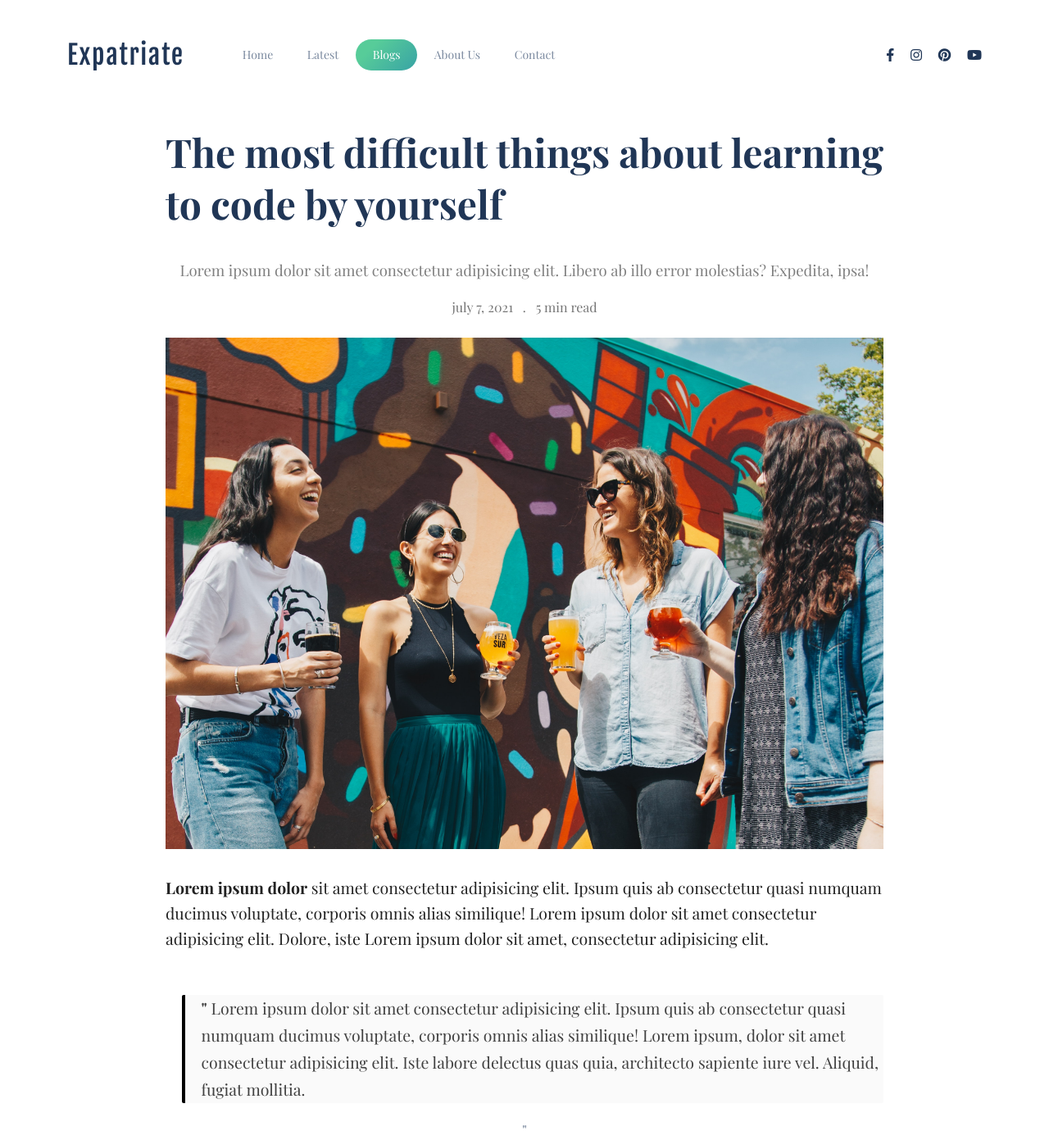
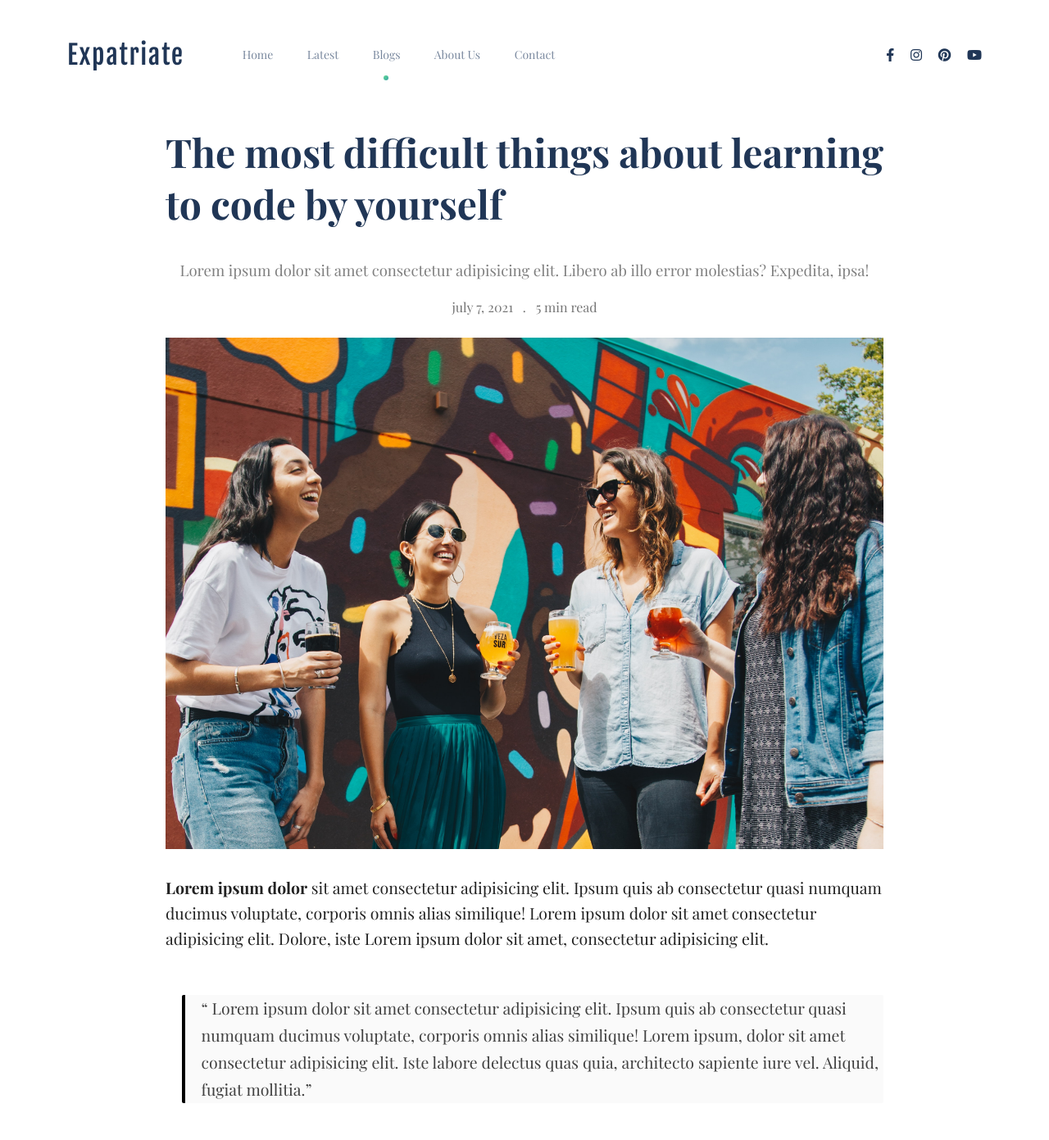
Before and after one commit to afifa1819/project, a plain HTML site: page blogs/article.html in a window 1280 px wide. Shown: the top 1391 px of the page at 82% size. Drawn offline with nearby package versions, Linux system fonts and the light colour scheme.

Commit message:
Update article.html

```diff
--- a/blogs/article.html
+++ b/blogs/article.html
@@ -31,7 +31,7 @@
                             <li class="nav-item">
                                 <a href="index.html" class="nav-link">Latest</a>
                             </li>
-                            <li class="nav-item dropdown active">
+                            <li class="nav-item  active-link">
                                 <a href="index.html" class="nav-link ">Blogs</a>
 
                             </li>
@@ -94,7 +94,7 @@
 		<article>
 			<p><strong>Lorem ipsum dolor</strong>  sit amet consectetur adipisicing elit. Ipsum quis ab consectetur quasi numquam ducimus voluptate, corporis omnis alias similique! Lorem ipsum dolor sit amet consectetur adipisicing elit. Dolore, iste Lorem ipsum dolor sit amet, consectetur adipisicing elit.</p>
 			<p>
-               <blockquote><strong>"</strong> Lorem ipsum dolor sit amet consectetur adipisicing elit. Ipsum quis ab consectetur quasi numquam ducimus voluptate, corporis omnis alias similique! Lorem ipsum, dolor sit amet consectetur adipisicing elit. Iste labore delectus quas quia, architecto sapiente iure vel. Aliquid, fugiat mollitia.</blockquote><strong>"</strong> </p>
+               <blockquote class="quote"> Lorem ipsum dolor sit amet consectetur adipisicing elit. Ipsum quis ab consectetur quasi numquam ducimus voluptate, corporis omnis alias similique! Lorem ipsum, dolor sit amet consectetur adipisicing elit. Iste labore delectus quas quia, architecto sapiente iure vel. Aliquid, fugiat mollitia.</blockquote> </p>
 			<p><strong>.</strong> Lorem ipsum dolor sit amet consectetur adipisicing elit. Ipsum quis ab consectetur quasi numquam ducimus voluptate, corporis omnis alias similique!</p>
 			<p><strong>.</strong> Lorem ipsum dolor sit amet consectetur adipisicing elit. Ipsum quis ab consectetur quasi numquam ducimus voluptate, corporis omnis alias similique!</p>
 			<p><strong>.</strong> Lorem ipsum dolor sit amet consectetur adipisicing elit. Ipsum quis ab consectetur quasi numquam ducimus voluptate, corporis omnis alias similique!</p>
```
